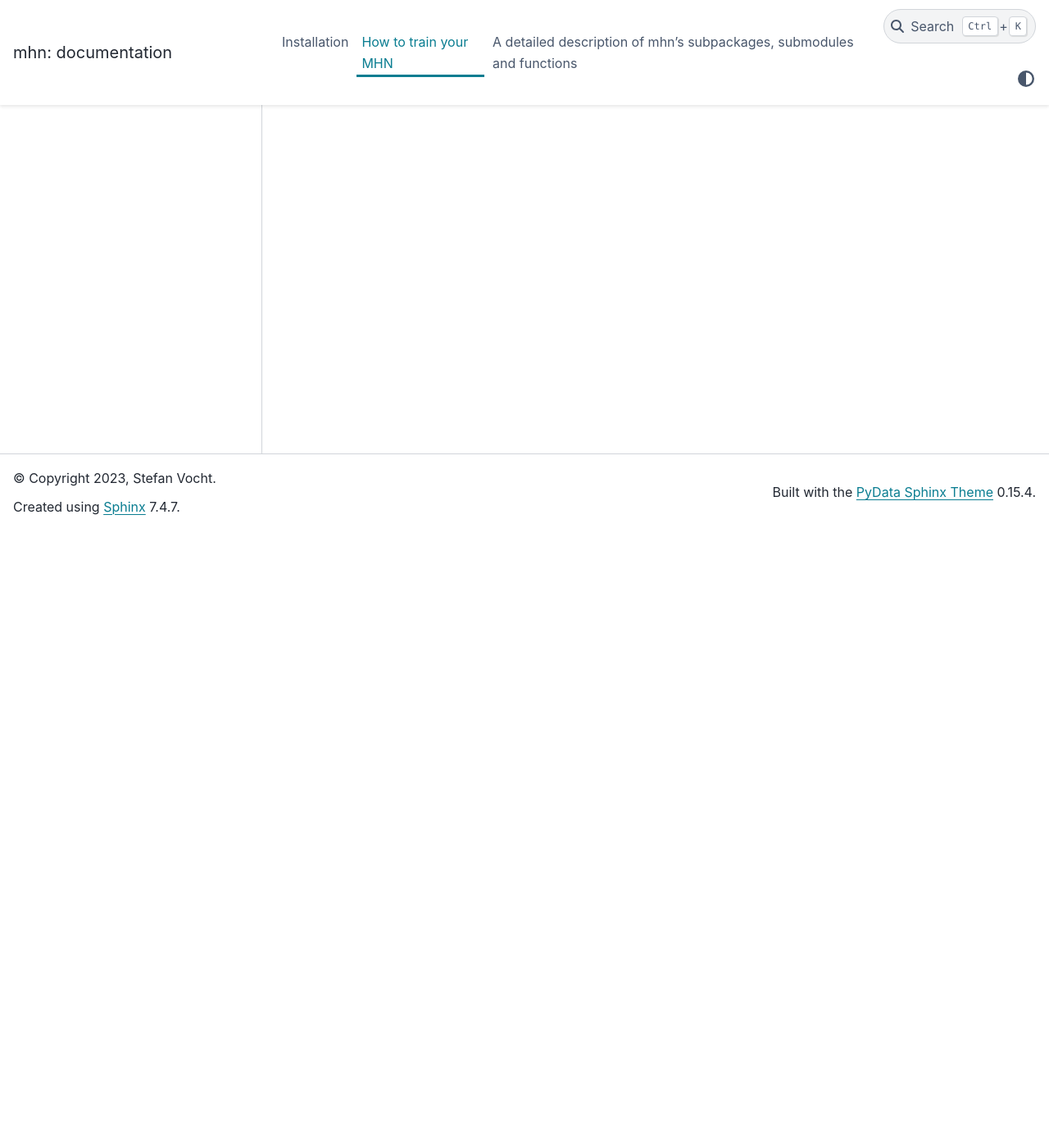
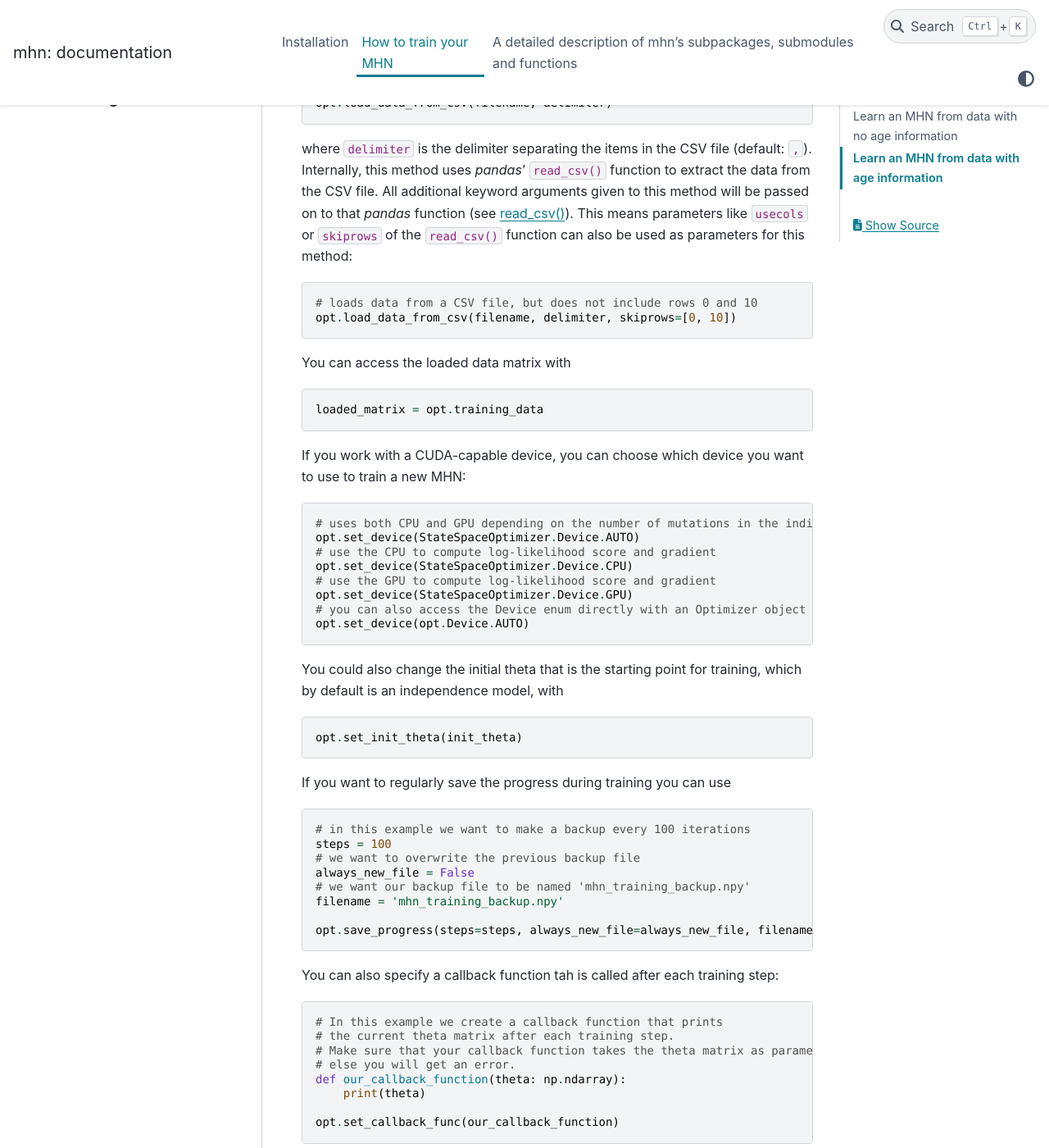
Before and after one commit to spang-lab/LearnMHN, a Sphinx documentation site: the page built from doc/user_guide.rst, in a window 1280 px wide and 1400 px high, scrolled down 753 px. Shown: the whole window at 82% size. Built offline with Sphinx 7.4.7 and the PyData theme 0.15.4, drawn with Linux system fonts in a browser that asks for light colours; some of the changed text lies outside the part shown.

Commit message:
finished the train guide

```diff
--- a/doc/mhn.rst
+++ b/doc/mhn.rst
@@ -34,4 +34,4 @@ The *model* submodule
 .. automodule:: mhn.model
     :noindex:
 
-:ref:`View documentation <The model submodule>`
+:ref:`View documentation <*model*: A submodule containing the MHN class>`
--- a/doc/model.rst
+++ b/doc/model.rst
@@ -1,5 +1,5 @@
-The model submodule
-===================
+*model*: A submodule containing the MHN class
+=============================================
 
 .. automodule:: mhn.model
    :members:
--- a/doc/user_guide.rst
+++ b/doc/user_guide.rst
@@ -1,3 +1,143 @@
+.. |br| raw:: html
+
+    <br />
+
 
 How to train your MHN
 =====================
+
+If you want to learn a new MHN from some mutation data, *mhn*'s :code:`optimizers` submodule
+is probably the place you are looking for. It contains *Optimizer* classes for data
+with and without age information for the individual samples.
+
+Learn an MHN from data with no age information
+----------------------------------------------
+
+You can learn a new MHN from data with no age information for the individual samples
+with the :code:`StateSpaceOptimizer` class.
+
+.. code-block:: python
+
+    from mhn.optimizers import StateSpaceOptimizer
+    opt = StateSpaceOptimizer()
+
+
+We can specify the data that we want our MHN to be trained on:
+
+.. code-block:: python
+
+    opt.load_data_matrix(data_matrix)
+
+Here, :code:`data_matrix` can either be a *numpy* matrix or a *pandas* DataFrame.
+If it is a *numpy* matrix, then you should set :code:`dtype=np.int32`, else you will get
+a warning. |br|
+Alternatively, if your training data is stored in a CSV file, you can call
+
+.. code-block:: python
+
+    opt.load_data_from_csv(filename, delimiter)
+
+where :code:`delimiter` is the delimiter separating the items in the CSV file (default: :code:`,`).
+Internally, this method uses *pandas*' :code:`read_csv()` function to extract the data from the CSV file.
+All additional keyword arguments given to this method will be passed on to that *pandas* function (see `read_csv() <https://pandas.pydata.org/docs/reference/api/pandas.read_csv.html>`_).
+This means parameters like :code:`usecols` or :code:`skiprows` of the :code:`read_csv()` function
+can also be used as parameters for this method:
+
+.. code-block:: python
+
+    # loads data from a CSV file, but does not include rows 0 and 10
+    opt.load_data_from_csv(filename, delimiter, skiprows=[0, 10])
+
+
+You can access the loaded data matrix with
+
+.. code-block:: python
+
+    loaded_matrix = opt.training_data
+
+If you work with a CUDA-capable device, you can choose which device you want to use to train a new MHN:
+
+.. code-block:: python
+
+    # uses both CPU and GPU depending on the number of mutations in the individual sample
+    opt.set_device(StateSpaceOptimizer.Device.AUTO)
+    # use the CPU to compute log-likelihood score and gradient
+    opt.set_device(StateSpaceOptimizer.Device.CPU)
+    # use the GPU to compute log-likelihood score and gradient
+    opt.set_device(StateSpaceOptimizer.Device.GPU)
+    # you can also access the Device enum directly with an Optimizer object
+    opt.set_device(opt.Device.AUTO)
+
+You could also change the initial theta that is the starting point for training, which by default is an independence model, with
+
+.. code-block:: python
+
+    opt.set_init_theta(init_theta)
+
+If you want to regularly save the progress during training you can use
+
+.. code-block:: python
+
+    # in this example we want to make a backup every 100 iterations
+    steps = 100
+    # we want to overwrite the previous backup file
+    always_new_file = False
+    # we want our backup file to be named 'mhn_training_backup.npy'
+    filename = 'mhn_training_backup.npy'
+
+    opt.save_progress(steps=steps, always_new_file=always_new_file, filename=filename)
+
+You can also specify a callback function tah is called after each training step:
+
+.. code-block:: python
+
+    # In this example we create a callback function that prints
+    # the current theta matrix after each training step.
+    # Make sure that your callback function takes the theta matrix as parameter
+    # else you will get an error.
+    def our_callback_function(theta: np.ndarray):
+        print(theta)
+
+    opt.set_callback_func(our_callback_function)
+
+Finally, you can train a new MHN with
+
+.. code-block:: python
+
+    opt.train(
+        lam=1/500,          # the lambda value used for L1 regularization
+        maxit=5000,         # the maximum number of training iterations
+        round_result=True,  # round the resulting theta matrix to two decimal places
+    )
+
+This function will return an :code:`MHN` object (see :ref:`here <*model*: A submodule containing the MHN class>`) that contains the learned model. |br|
+You can also access the learned model via the :code:`result` property:
+
+.. code-block:: python
+
+    learned_mhn = opt.result
+
+The documentation of the :code:`StateSpaceOptimizer` can be found :ref:`here <Available Optimizers in the *optimizers* module>`.
+
+
+Learn an MHN from data with age information
+-------------------------------------------
+
+You can learn a new MHN from data with age information with the :code:`DUAOptimizer` class.
+
+.. code-block:: python
+
+    from mhn.optimizers import DUAOptimizer
+    opt = DUAOptimizer()
+
+We can specify the data that we want our MHN to be trained on:
+
+.. code-block:: python
+
+    opt.load_data(data_matrix, age_array)
+
+Here, :code:`data_matrix` *has* to be a *numpy* matrix, which should have :code:`dtype=np.int32` and :code:`age_array`
+has to be a *numpy* array with :code:`dtype=np.double`. |br|
+Except for methods that load data like :code:`load_data_from_csv()`, the :code:`DUAOptimizer` class supports all methods
+described in the :ref:`previous section <Learn an MHN from data with no age information>`. |br|
+The documentation of the :code:`DUAOptimizer` can also be found :ref:`here <Available Optimizers in the *optimizers* module>`.
```
